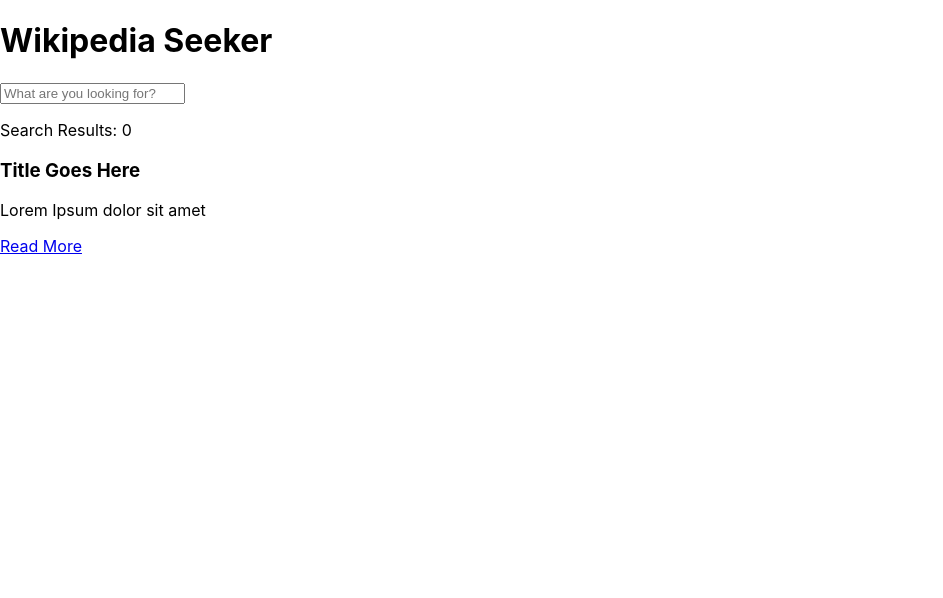
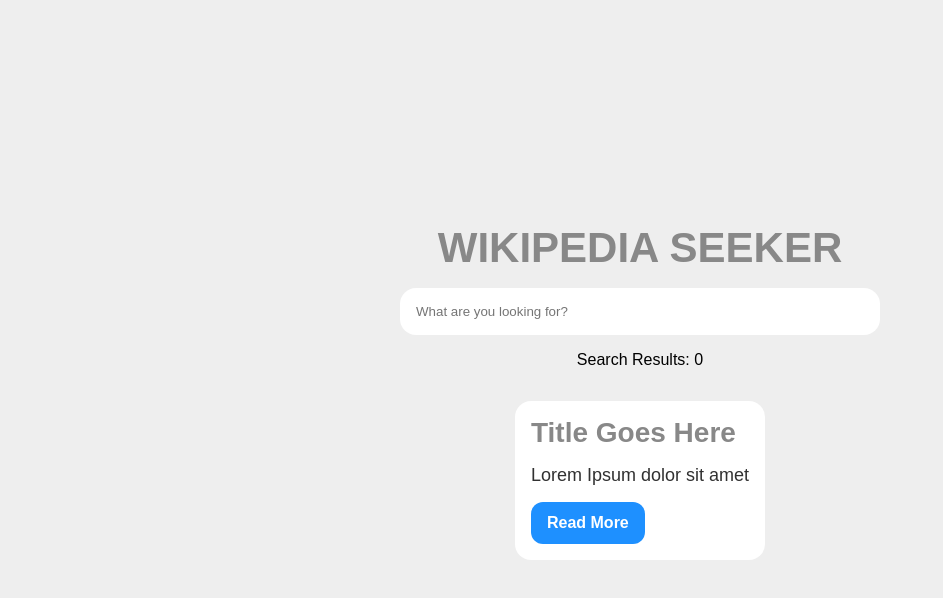
Before and after one commit to KendrickPC/wikipedia-viewer, a React (Create React App) app: page / in a window 1280 px wide. Shown: the top 598 px of the page, without its empty margins (0-943 px from the left). Built offline with nearby package versions, Linux system fonts and the light colour scheme.

Commit message:
styling for results and result box completed

```diff
--- a/src/App.js
+++ b/src/App.js
@@ -5,11 +5,12 @@
         <h1>Wikipedia Seeker</h1>
         <form className="search-box">
           <input type="search" placeholder="What are you looking for?" />
-          <p>Search Results: 0</p>
+
         </form>
+        <p>Search Results: 0</p>
       </header>
       <div className="results">
-        <div className="results">
+        <div className="result">
           <h3>Title Goes Here</h3>
           <p>
             Lorem Ipsum dolor sit amet
--- a/src/index.css
+++ b/src/index.css
@@ -1,13 +1,105 @@
-body {
+* {
   margin: 0;
-  font-family: -apple-system, BlinkMacSystemFont, 'Segoe UI', 'Roboto', 'Oxygen',
-    'Ubuntu', 'Cantarell', 'Fira Sans', 'Droid Sans', 'Helvetica Neue',
-    sans-serif;
-  -webkit-font-smoothing: antialiased;
-  -moz-osx-font-smoothing: grayscale;
+  padding: 0;
+  box-sizing: border-box;
+  font-family: 'Fira Sans', sans-serif;
 }
 
-code {
-  font-family: source-code-pro, Menlo, Monaco, Consolas, 'Courier New',
-    monospace;
+body {
+  background-color: #EEE;
 }
+
+.App {
+  display: flex;
+  flex-direction: column;
+  justify-content: center;
+  min-height: 100vh;
+}
+
+header {
+  display: flex;
+  flex-direction: column;
+  align-items: center;
+  margin-bottom: 32px;
+}
+
+h1 {
+  color: #888;
+  font-size: 42px;
+  text-transform: uppercase;
+  text-align: center;
+  margin-bottom: 16px;
+}
+
+.search-box {
+  display: flex;
+  align-items: center;
+  justify-content: center;
+  border-radius: 16px;
+  overflow: hidden;
+  width: 100%;
+  max-width: 480px;
+  margin-bottom: 16px;
+  transition: 0.4s;
+}
+
+.search-box input {
+  display: block;
+  appearance: none;
+  outline: none;
+  border: none;
+
+  padding: 16px;
+  width: 100%;
+  transition: 0.4s;
+}
+
+.search-box:focus-within {
+  box-shadow: 3px 3px 3px rgba(0, 0, 0, 0.2);
+  transform: translateY(-5px);
+}
+
+.results {
+  max-width: 768px;
+  margin: 0 auto;
+}
+
+.result {
+  width: 100%;
+  padding: 16px;
+  margin-bottom: 16px;
+  background-color: #FFF;
+  border-radius: 16px;
+  transition: 0.4s;
+}
+
+.result:hover {
+  box-shadow: 3px 3px 6px rgba(0, 0, 0, 0.2);
+}
+
+.result h3 {
+  color: #888;
+  font-size: 28px;
+  margin-bottom: 16px;
+}
+
+.result p {
+  color: #313131;
+  font-size: 18px;
+  margin-bottom: 16px;
+}
+
+.result a {
+  display: inline-block;
+  padding: 12px 16px;
+  background-color: dodgerblue;
+  font-weight: 700;
+  text-decoration: none;
+  border-radius: 12px;
+  transition: 0.4s;
+  color: #FFF;
+}
+
+.result a:hover {
+  background-color: #1efffc;
+}
```
